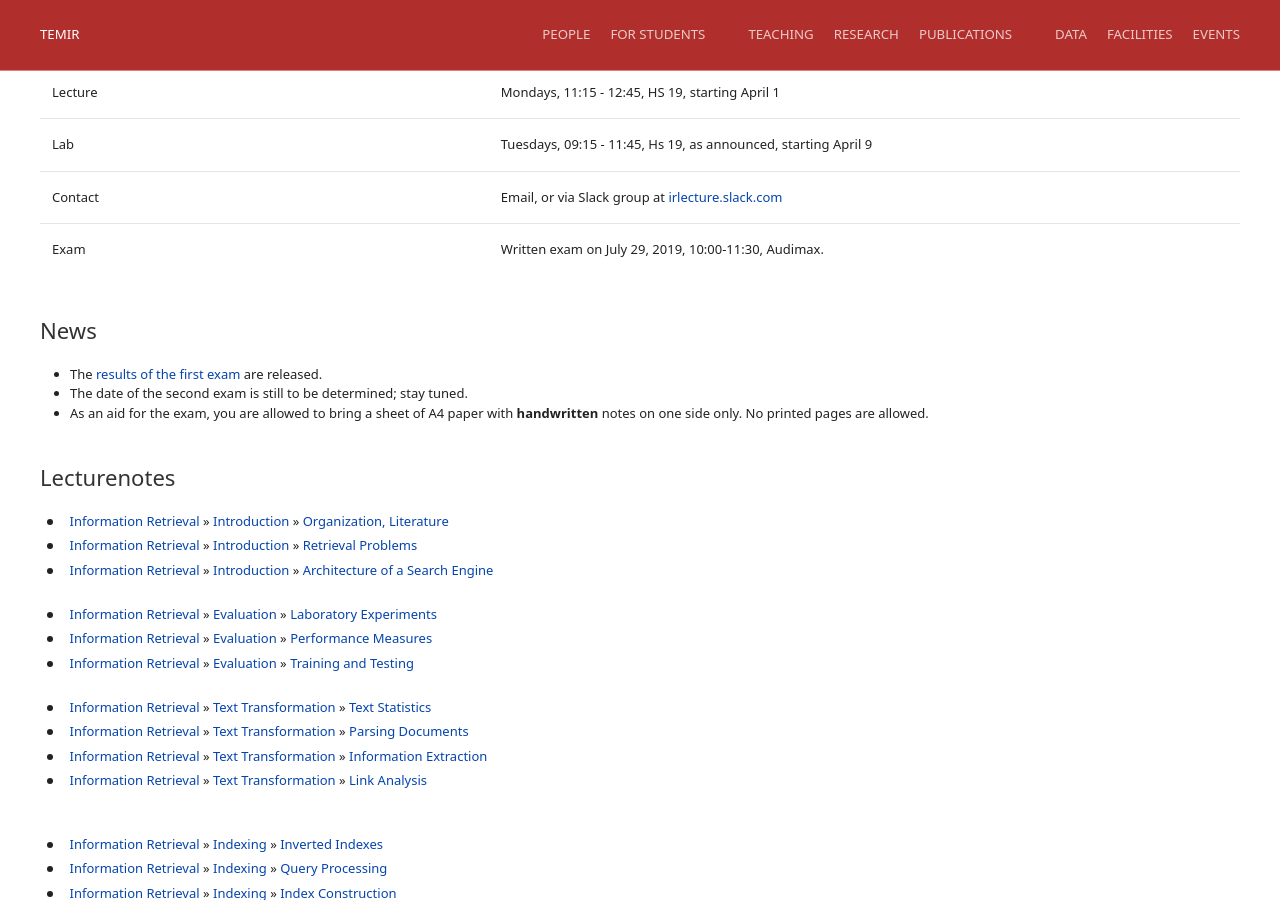
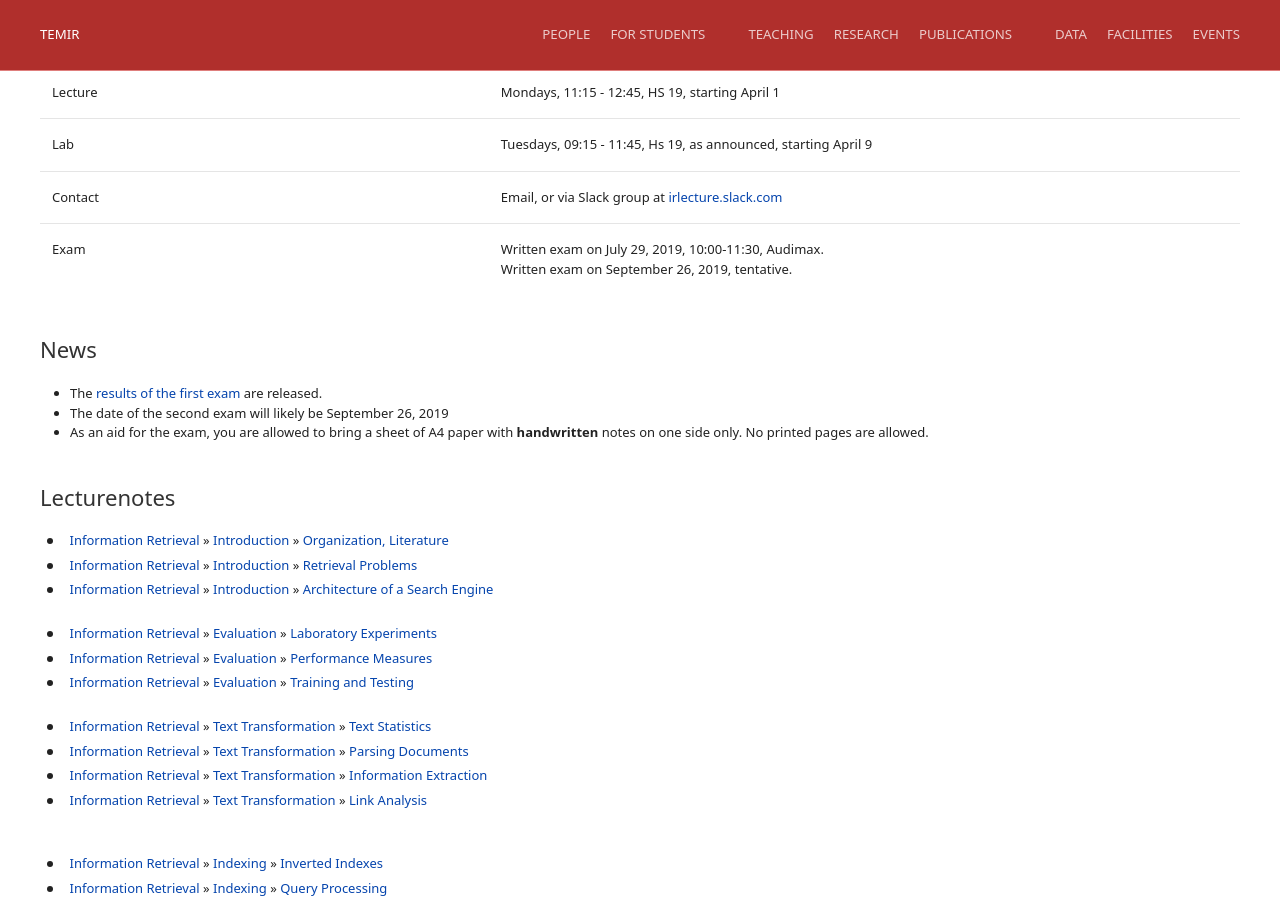
Before and after one commit to temir-org/temir-org.github.io, a Jekyll site: the page built from teaching/information-retrieval.html, in a window 1280 px wide and 900 px high, scrolled down 353 px. Built offline with Jekyll 4.4.1, drawn with Linux system fonts in a browser that asks for light colours.

Commit message:
Update information-retrieval.html

```diff
--- a/teaching/information-retrieval.html
+++ b/teaching/information-retrieval.html
@@ -37,7 +37,10 @@ description: Course page of Information Retrieval
                     </tr>
                     <tr>
                         <td class="uk-table-shrink">Exam</td>
-                        <td class="uk-table-shrink">Written exam on July 29, 2019, 10:00-11:30, Audimax.</td>
+                        <td class="uk-table-shrink">
+                            Written exam on July 29, 2019, 10:00-11:30, Audimax. <br>
+                            Written exam on September 26, 2019, tentative. <br>
+                        </td>
                     </tr>
                 </tbody>
             </table>
@@ -49,7 +52,7 @@ description: Course page of Information Retrieval
                     The <a href="/tmp/information-retrieval-exam1-ss19-results.txt">results of the first exam</a> are released.
                 </li>
                 <li>
-                    The date of the second exam is still to be determined; stay tuned.
+                    The date of the second exam will likely be September 26, 2019
                 </li>
                 <li>
                     As an aid for the exam, you are allowed to bring a sheet of A4 paper with <b>handwritten</b> notes on one side only. No printed pages are allowed.
```
